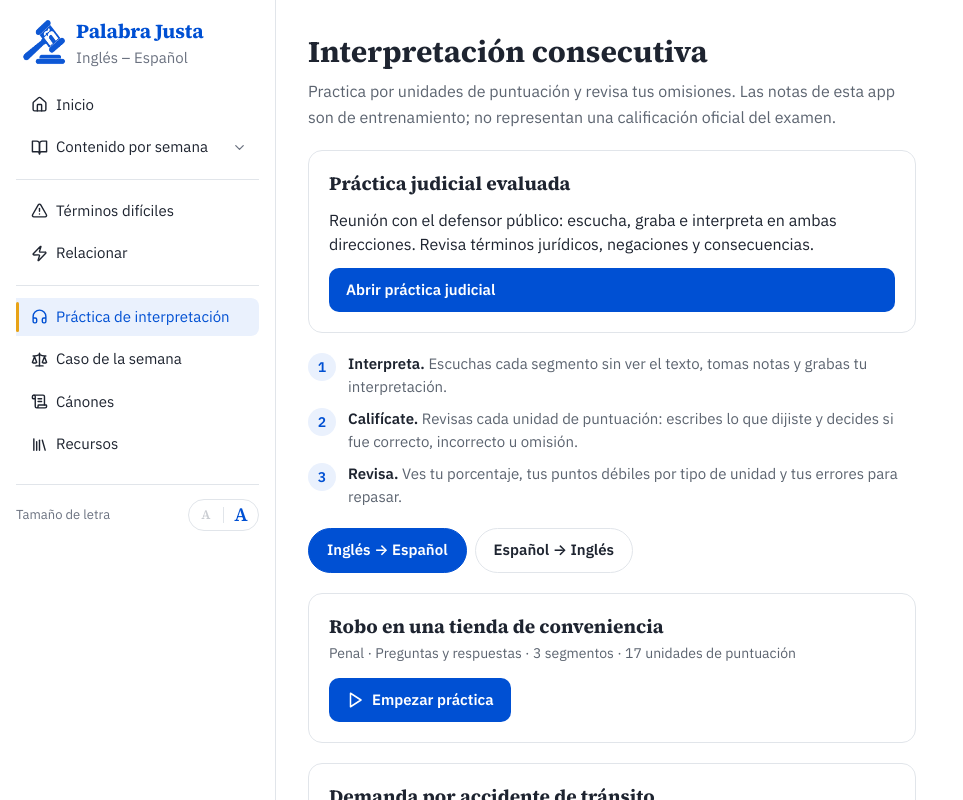
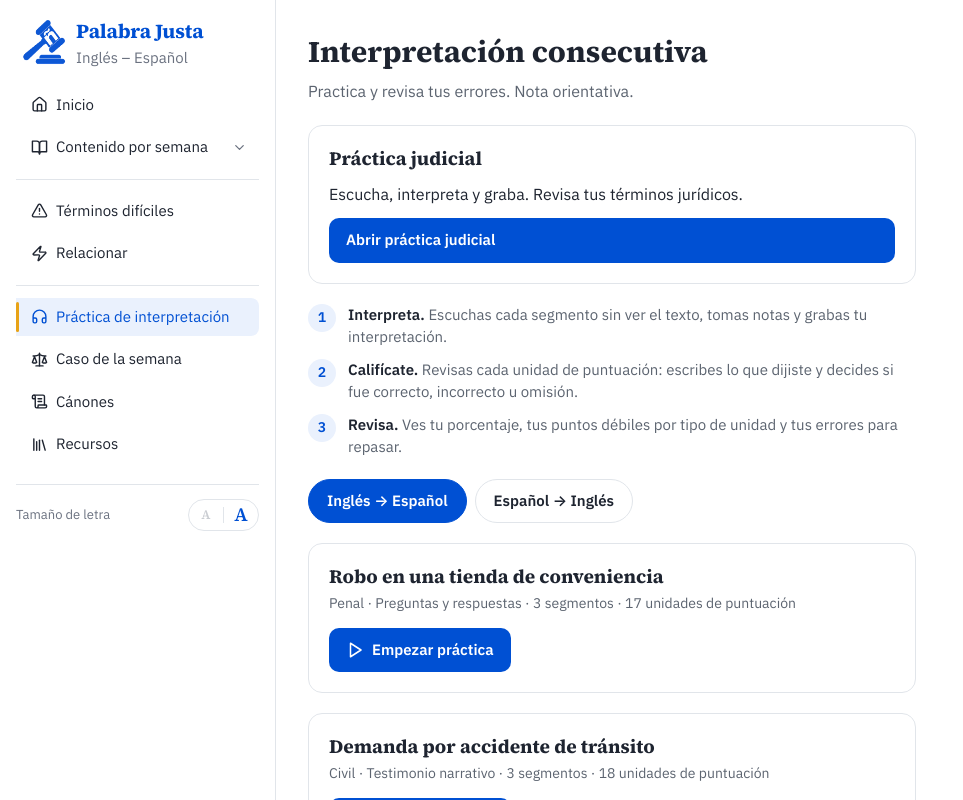
Before and after one commit to Josegarciawsu/palabrajusta, a React (Vite) app: page / in a window 1280 px wide. Both pictures are taken after a click on the button "Práctica de interpretación". Shown: the top 800 px of the page, without its empty margins (0-963 px from the left). Built offline with nearby package versions, Linux system fonts and the light colour scheme.

Commit message:
Shorten consecutive practice introduction and judicial exercise copy

```diff
--- a/src/components/Consecutiva/ConsecutivaSection.jsx
+++ b/src/components/Consecutiva/ConsecutivaSection.jsx
@@ -87,11 +87,11 @@ export default function ConsecutivaSection() {
       <div style={{ display: "grid", gap: 8 }}>
         <Titulo>Interpretación consecutiva</Titulo>
         <p style={{ margin: 0, fontSize: 16, lineHeight: 1.6, color: C.suave, maxWidth: 620 }}>
-          Practica por unidades de puntuación y revisa tus omisiones. Las notas de esta app son de entrenamiento; no representan una calificación oficial del examen.
+          Practica y revisa tus errores. Nota orientativa.
         </p>
       </div>
 
-      <Tarjeta style={{ display: "grid", gap: 12 }}><Titulo nivel={2}>Práctica judicial evaluada</Titulo><p style={{ margin: 0 }}>Reunión con el defensor público: escucha, graba e interpreta en ambas direcciones. Revisa términos jurídicos, negaciones y consecuencias.</p><Boton onClick={() => setJudicial(true)}>Abrir práctica judicial</Boton></Tarjeta>
+      <Tarjeta style={{ display: "grid", gap: 12 }}><Titulo nivel={2}>Práctica judicial</Titulo><p style={{ margin: 0 }}>Escucha, interpreta y graba. Revisa tus términos jurídicos.</p><Boton onClick={() => setJudicial(true)}>Abrir práctica judicial</Boton></Tarjeta>
 
       <ol style={{ margin: 0, padding: 0, listStyle: "none", display: "grid", gap: 10 }}>
         {PASOS.map(([t, d], i) => (
```
